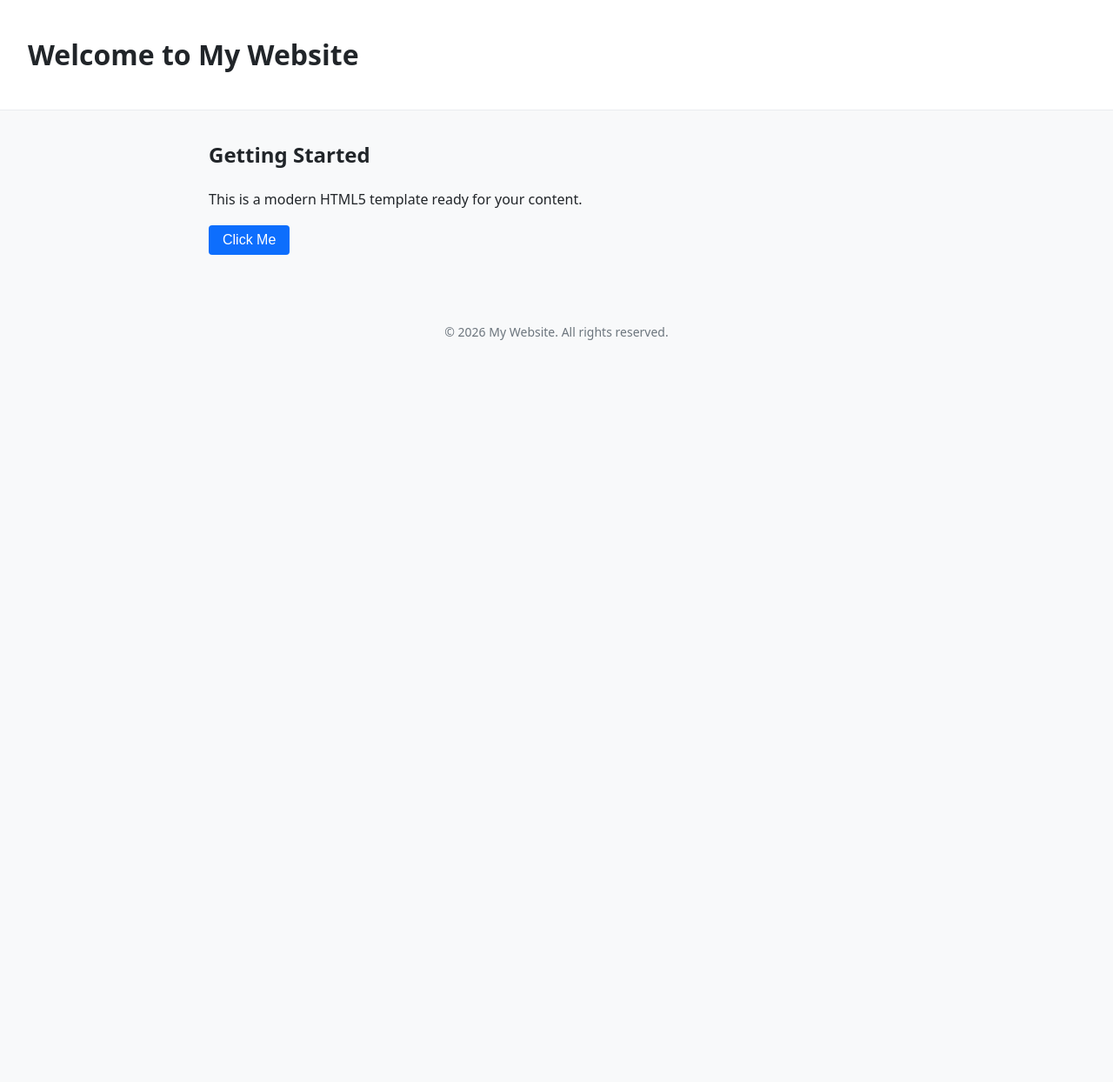
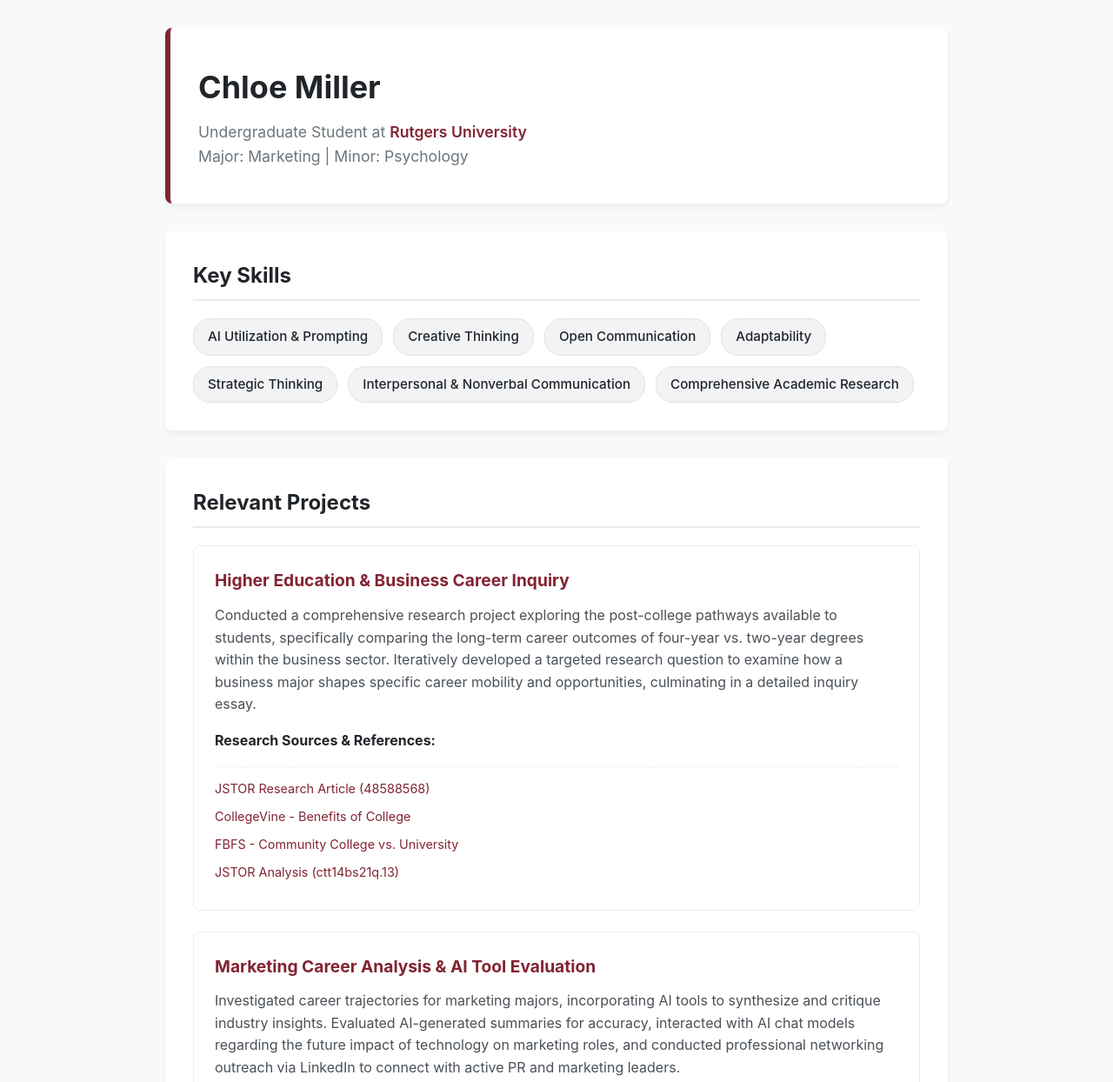
Before and after one commit to clm412-source/-clm412.github.io, a plain HTML site: page index.html in a window 1280 px wide. Shown: the top 1244 px of the page at 87% size. Before the commit the page ends 800 px from the top, so only its background shows below. Drawn offline with Linux system fonts and the light colour scheme.

Commit message:
Update index.html
my portfolio main page

```diff
--- a/index.html
+++ b/index.html
@@ -3,80 +3,229 @@
 <head>
     <meta charset="UTF-8">
     <meta name="viewport" content="width=device-width, initial-scale=1.0">
-    <title>My Web Page</title>
+    <title>Chloe Miller - Portfolio</title>
     <style>
-        /* Base styles */
         :root {
-            --bg-color: #f8f9fa;
-            --text-color: #212529;
-            --accent-color: #0d6efd;
+            --primary: #822433; /* Rutgers Scarlet Accent */
+            --primary-hover: #5d1924;
+            --bg-body: #f8f9fa;
+            --bg-card: #ffffff;
+            --text-dark: #212529;
+            --text-muted: #6c757d;
+            --border-color: #e9ecef;
+            --radius: 8px;
+        }
+
+        * {
+            box-sizing: border-box;
+            margin: 0;
+            padding: 0;
         }
 
         body {
-            font-family: system-ui, -apple-system, BlinkMacSystemFont, 'Segoe UI', Roboto, Oxygen, Ubuntu, Cantarell, sans-serif;
+            font-family: -apple-system, BlinkMacSystemFont, "Segoe UI", Roboto, Helvetica, Arial, sans-serif;
+            background-color: var(--bg-body);
+            color: var(--text-dark);
             line-height: 1.6;
-            margin: 0;
-            padding: 0;
-            background-color: var(--bg-color);
-            color: var(--text-color);
+            padding: 2rem 1rem;
+        }
+
+        .container {
+            max-width: 900px;
+            margin: 0 auto;
         }
 
         header {
-            background-color: #ffffff;
-            border-bottom: 1px solid #e9ecef;
-            padding: 1rem 2rem;
+            background-color: var(--bg-card);
+            border-radius: var(--radius);
+            padding: 2.5rem 2rem;
+            margin-bottom: 2rem;
+            border-left: 6px solid var(--primary);
+            box-shadow: 0 4px 6px rgba(0, 0, 0, 0.05);
         }
 
-        main {
-            max-width: 800px;
-            margin: 2rem auto;
-            padding: 0 1rem;
+        header h1 {
+            font-size: 2.25rem;
+            color: var(--text-dark);
+            margin-bottom: 0.5rem;
         }
 
-        .btn {
-            background-color: var(--accent-color);
-            color: white;
-            border: none;
-            padding: 0.5rem 1rem;
-            font-size: 1rem;
-            border-radius: 0.25rem;
-            cursor: pointer;
-            transition: background-color 0.2s;
+        header p {
+            font-size: 1.1rem;
+            color: var(--text-muted);
         }
 
-        .btn:hover {
-            background-color: #0b5ed7;
+        header .university {
+            font-weight: 600;
+            color: var(--primary);
+        }
+
+        section {
+            background-color: var(--bg-card);
+            border-radius: var(--radius);
+            padding: 2rem;
+            margin-bottom: 2rem;
+            box-shadow: 0 4px 6px rgba(0, 0, 0, 0.05);
+        }
+
+        h2 {
+            font-size: 1.5rem;
+            margin-bottom: 1.25rem;
+            color: var(--text-dark);
+            border-bottom: 2px solid var(--border-color);
+            padding-bottom: 0.5rem;
+        }
+
+        /* Skills Tag Grid */
+        .skills-grid {
+            display: flex;
+            flex-wrap: wrap;
+            gap: 0.75rem;
+        }
+
+        .skill-tag {
+            background-color: #f1f3f5;
+            color: var(--text-dark);
+            padding: 0.5rem 1rem;
+            border-radius: 20px;
+            font-size: 0.95rem;
+            font-weight: 500;
+            border: 1px solid #dee2e6;
+        }
+
+        /* Project Cards */
+        .project-card {
+            background-color: #ffffff;
+            border: 1px solid var(--border-color);
+            border-radius: var(--radius);
+            padding: 1.5rem;
+            margin-bottom: 1.5rem;
+        }
+
+        .project-card:last-child {
+            margin-bottom: 0;
+        }
+
+        .project-card h3 {
+            font-size: 1.2rem;
+            color: var(--primary);
+            margin-bottom: 0.75rem;
+        }
+
+        .project-card p {
+            color: #495057;
+            margin-bottom: 1rem;
+        }
+
+        .project-links {
+            list-style: none;
+            padding: 0;
+            margin-top: 1rem;
+            border-top: 1px dashed var(--border-color);
+            padding-top: 0.75rem;
+        }
+
+        .project-links li {
+            margin-bottom: 0.4rem;
+        }
+
+        .project-links a {
+            color: var(--primary);
+            text-decoration: none;
+            font-size: 0.9rem;
+            word-break: break-all;
+        }
+
+        .project-links a:hover {
+            text-decoration: underline;
         }
 
         footer {
             text-align: center;
-            padding: 2rem;
-            color: #6c757d;
-            font-size: 0.875rem;
+            color: var(--text-muted);
+            font-size: 0.9rem;
+            margin-top: 2rem;
+        }
+
+        @media (max-width: 600px) {
+            body {
+                padding: 1rem 0.5rem;
+            }
+            header, section {
+                padding: 1.5rem 1.25rem;
+            }
+            header h1 {
+                font-size: 1.75rem;
+            }
         }
     </style>
 </head>
 <body>
 
-    <header>
-        <h1>Welcome to My Website</h1>
-    </header>
+    <div class="container">
 
-    <main>
-        <h2>Getting Started</h2>
-        <p>This is a modern HTML5 template ready for your content.</p>
-        <button class="btn" id="clickMeBtn">Click Me</button>
-    </main>
+        <!-- Header Section -->
+        <header>
+            <h1>Chloe Miller</h1>
+            <p>Undergraduate Student at <span class="university">Rutgers University</span></p>
+            <p>Major: Marketing | Minor: Psychology</p>
+        </header>
 
-    <footer>
-        <p>&copy; 2026 My Website. All rights reserved.</p>
-    </footer>
+        <!-- Core Skills Section -->
+        <section id="skills">
+            <h2>Key Skills</h2>
+            <div class="skills-grid">
+                <span class="skill-tag">AI Utilization & Prompting</span>
+                <span class="skill-tag">Creative Thinking</span>
+                <span class="skill-tag">Open Communication</span>
+                <span class="skill-tag">Adaptability</span>
+                <span class="skill-tag">Strategic Thinking</span>
+                <span class="skill-tag">Interpersonal & Nonverbal Communication</span>
+                <span class="skill-tag">Comprehensive Academic Research</span>
+            </div>
+        </section>
 
-    <script>
-        // Basic JavaScript interaction
-        document.getElementById('clickMeBtn').addEventListener('click', () => {
-            alert('Hello! Your script is working.');
-        });
-    </script>
+        <!-- Projects Section -->
+        <section id="projects">
+            <h2>Relevant Projects</h2>
+
+            <!-- Project 1 -->
+            <div class="project-card">
+                <h3>Higher Education & Business Career Inquiry</h3>
+                <p>
+                    Conducted a comprehensive research project exploring the post-college pathways available to students, specifically comparing the long-term career outcomes of four-year vs. two-year degrees within the business sector. Iteratively developed a targeted research question to examine how a business major shapes specific career mobility and opportunities, culminating in a detailed inquiry essay.
+                </p>
+                <strong>Research Sources & References:</strong>
+                <ul class="project-links">
+                    <li><a href="https://www.jstor.org/stable/48588568" target="_blank" rel="noopener">JSTOR Research Article (48588568)</a></li>
+                    <li><a href="https://blog.collegevine.com/benefits-of-college#benefits" target="_blank" rel="noopener">CollegeVine - Benefits of College</a></li>
+                    <li><a href="https://www.fbfs.com/learning-center/community-college-vs-university-8-things-to-consider" target="_blank" rel="noopener">FBFS - Community College vs. University</a></li>
+                    <li><a href="http://www.jstor.org/stable/10.7249/j.ctt14bs21q.13" target="_blank" rel="noopener">JSTOR Analysis (ctt14bs21q.13)</a></li>
+                </ul>
+            </div>
+
+            <!-- Project 2 -->
+            <div class="project-card">
+                <h3>Marketing Career Analysis & AI Tool Evaluation</h3>
+                <p>
+                    Investigated career trajectories for marketing majors, incorporating AI tools to synthesize and critique industry insights. Evaluated AI-generated summaries for accuracy, interacted with AI chat models regarding the future impact of technology on marketing roles, and conducted professional networking outreach via LinkedIn to connect with active PR and marketing leaders.
+                </p>
+                <strong>Project Resources & AI Logs:</strong>
+                <ul class="project-links">
+                    <li><a href="https://teakmedia.com/blog/why-i-chose-a-career-in-public-relations/" target="_blank" rel="noopener">Teak Media - Why I Chose a Career in Public Relations</a></li>
+                    <li><a href="https://chatgpt.com/s/t_69d42e082f4c819184c3756592cafc0e" target="_blank" rel="noopener">ChatGPT Conversation Log 1</a></li>
+                    <li><a href="https://chatgpt.com/s/t_69d46305d60481919ffd1405ebb5c5c8" target="_blank" rel="noopener">ChatGPT Conversation Log 2</a></li>
+                </ul>
+            </div>
+
+        </section>
+
+        <!-- Footer -->
+        <footer>
+            <p>&copy; Chloe Miller. All rights reserved.</p>
+        </footer>
+
+    </div>
+
 </body>
 </html>
```
